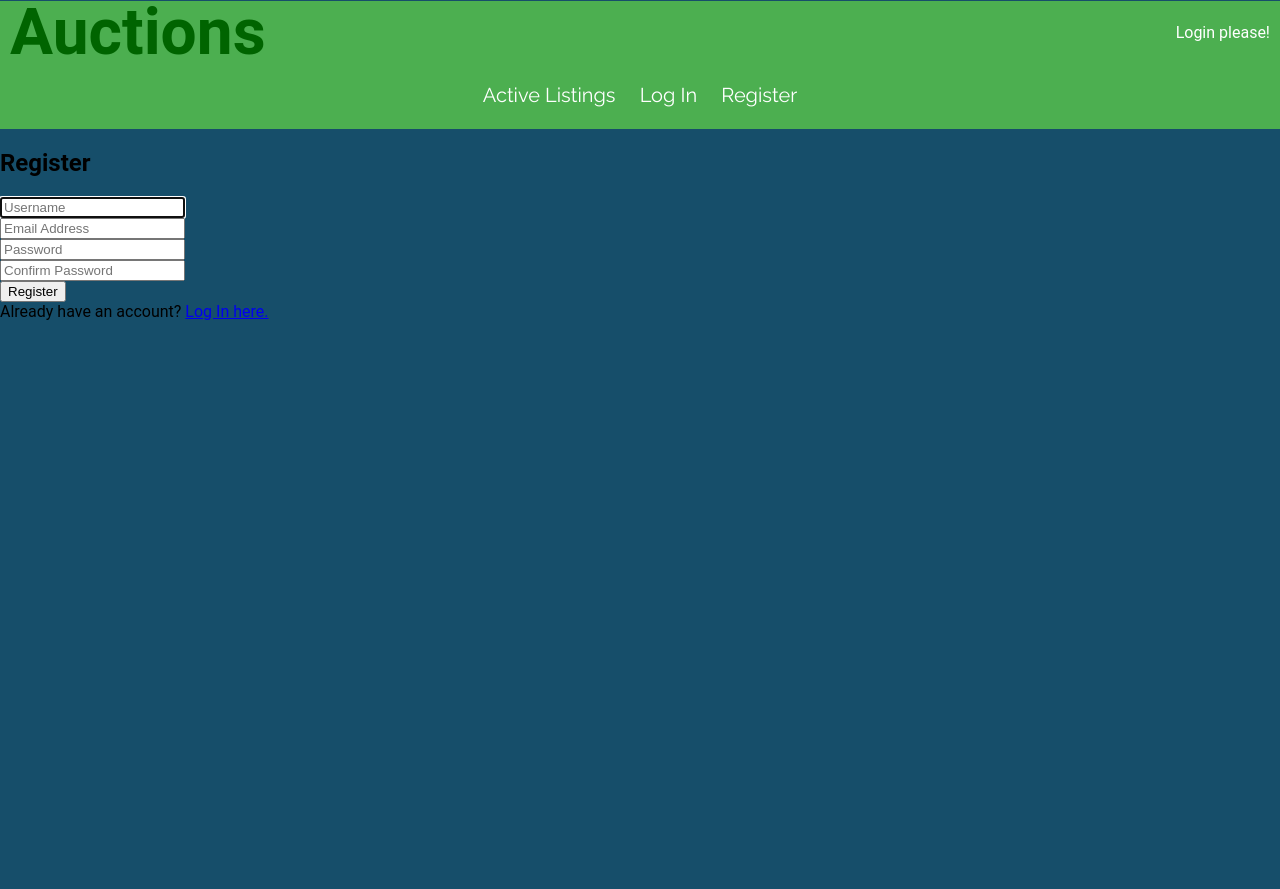
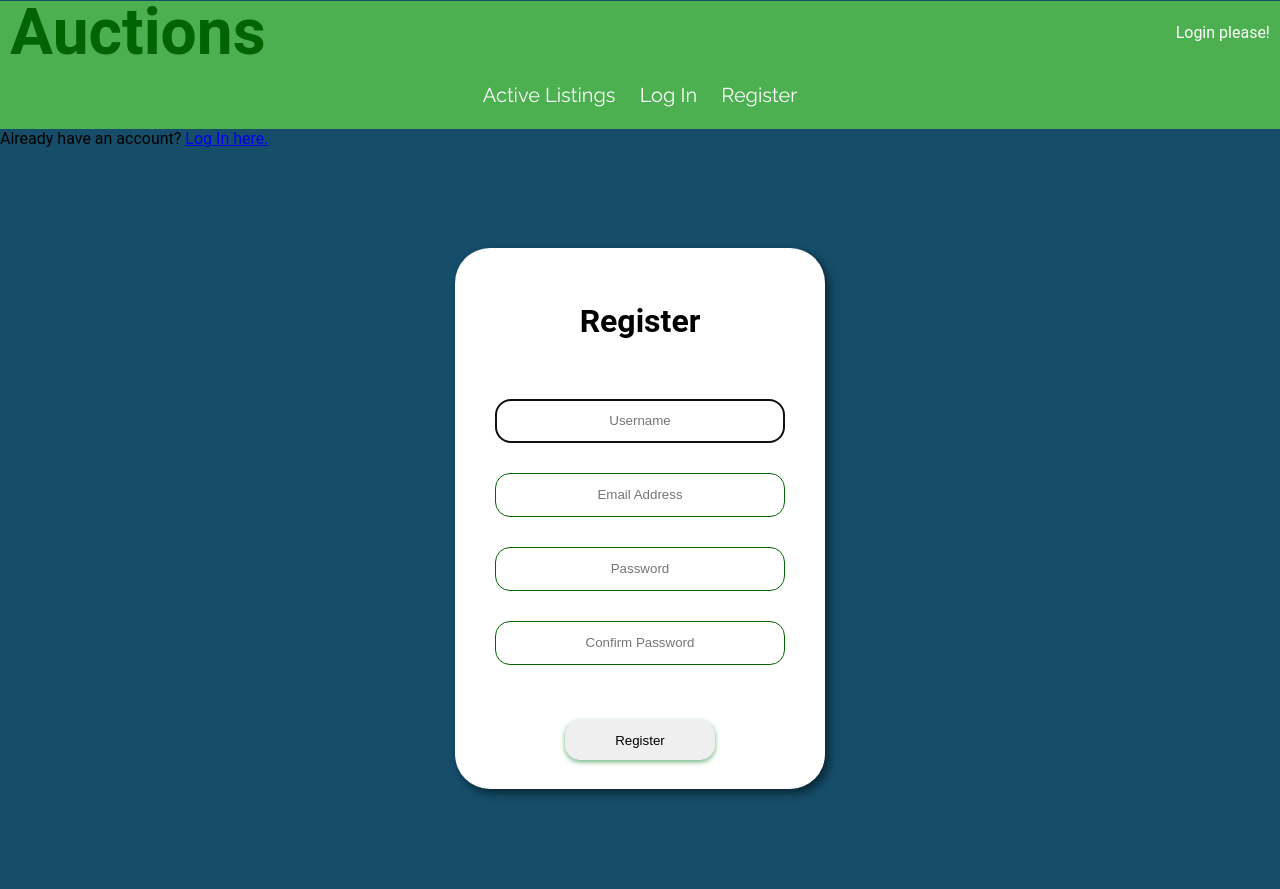
Before and after one commit to MjDamo/Commerce-CS50, a Django app: page /register in a window 1280 px wide. Before the commit the page ends 320 px from the top, so only its background shows below. Run offline with Django 3.2, Linux system fonts and the light colour scheme.

Commit message:
finished register style

```diff
--- a/auctions/static/auctions/styles.css
+++ b/auctions/static/auctions/styles.css
@@ -95,7 +95,6 @@ div.borderXwidth a:hover:before, div.borderXwidth a:hover:after
     display: block;
     background-color: #FFFFFF;
     width: 350px;
-    height: 400px;
     margin: 100px auto;
     padding: 10px;
     border: 2px black;
--- a/auctions/templates/auctions/register.html
+++ b/auctions/templates/auctions/register.html
@@ -2,29 +2,33 @@
 
 {% block body %}
 
-    <h2>Register</h2>
-
-    {% if message %}
-        <div>{{ message }}</div>
-    {% endif %}
-
-    <form action="{% url 'register' %}" method="post">
-        {% csrf_token %}
-        <div class="form-group">
-            <input class="form-control" autofocus type="text" name="username" placeholder="Username">
-        </div>
-        <div class="form-group">
-            <input class="form-control" type="email" name="email" placeholder="Email Address">
-        </div>
-        <div class="form-group">
-            <input class="form-control" type="password" name="password" placeholder="Password">
-        </div>
-        <div class="form-group">
-            <input class="form-control" type="password" name="confirmation" placeholder="Confirm Password">
-        </div>
-        <input class="btn btn-primary" type="submit" value="Register">
-    </form>
 
     Already have an account? <a href="{% url 'login' %}">Log In here.</a>
 
+
+    <div class="bodyBox">
+    <div class="loginBox">
+        <h1 class="lineBlock">Register</h1>
+        {% if message %}
+            <div class="lineBlock">{{ message }}</div>
+        {% endif %}
+
+        <form class="lineBlock" action="{% url 'register' %}" method="post">
+        {% csrf_token %}
+            <div>
+                <input class="lineBlock bo" autofocus type="text" name="username" placeholder="Username">
+            </div>
+            <div>
+                <input class="lineBlock bo" type="email" name="email" placeholder="Email Address">
+            </div>
+            <div>
+                <input class="lineBlock bo" type="password" name="password" placeholder="Password">
+            </div>
+            <div>
+                <input class="lineBlock bo" type="password" name="confirmation" placeholder="Confirm Password">
+            </div>
+            <input class="lineBlockBTN" type="submit" value="Register">
+        </form>
+    </div>
+    </div>
 {% endblock %}
```
